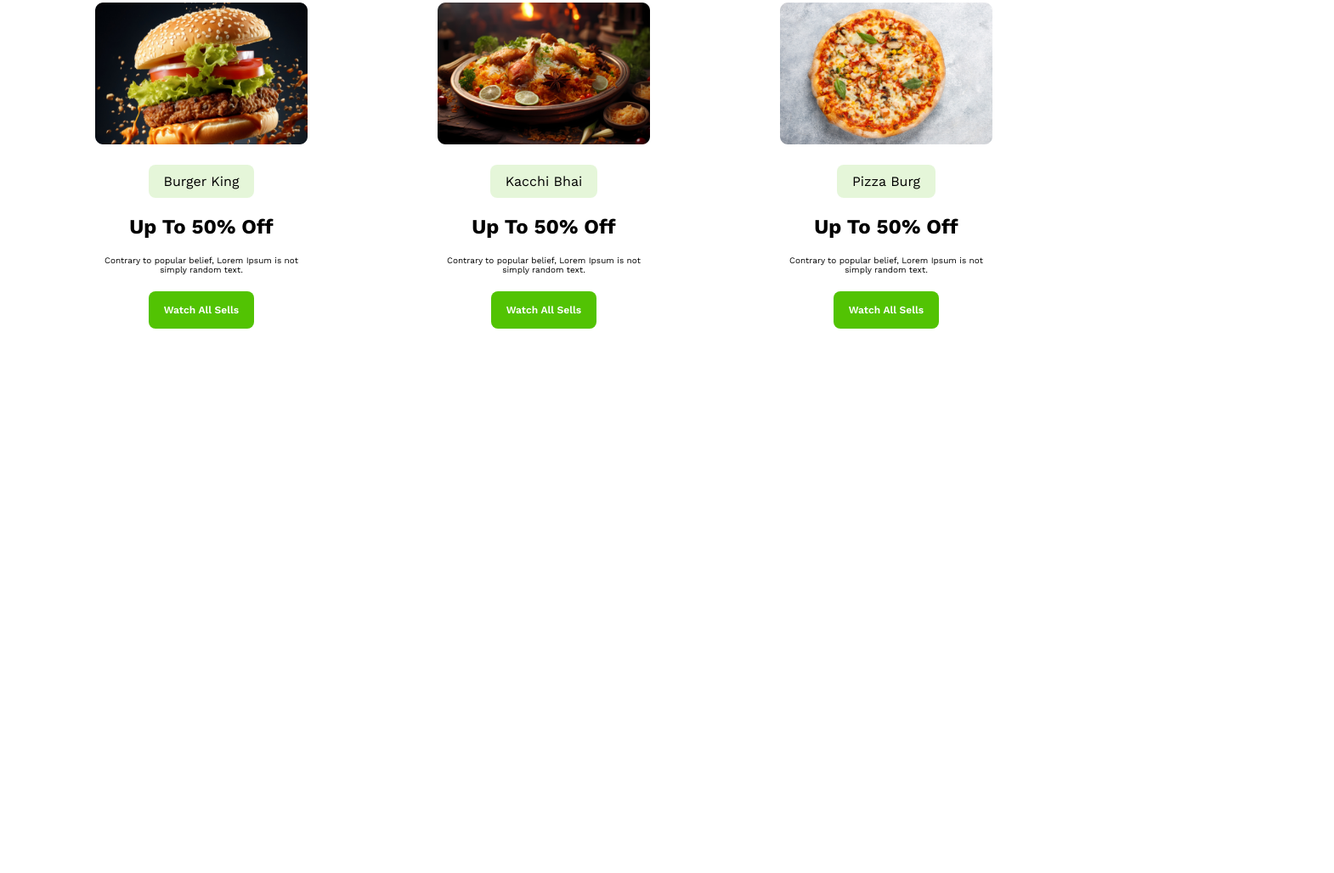
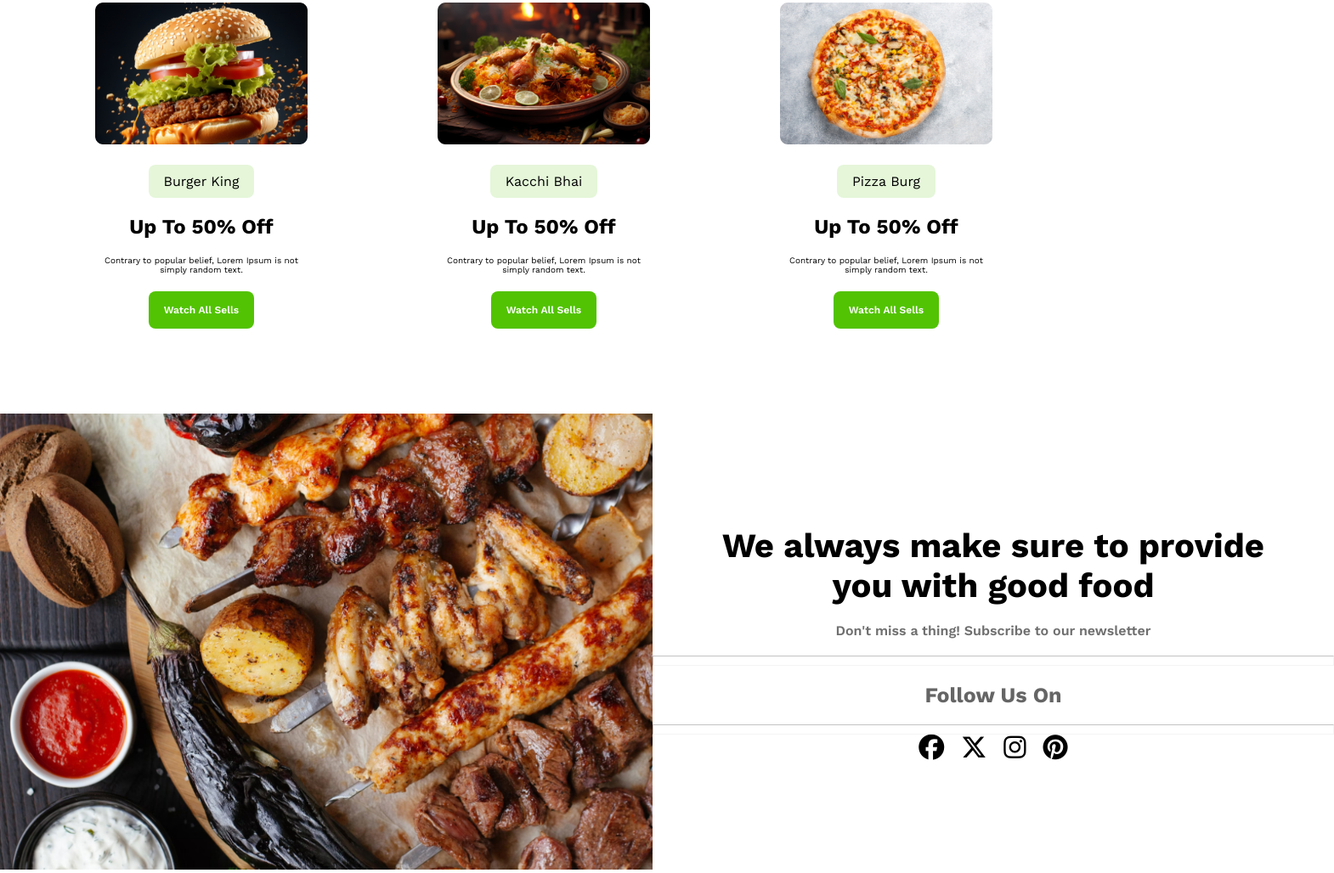
Before and after one commit to Ena224/food-restaurant-project, a plain HTML site: page index.html in a window 1280 px wide. Shown: the part 950-1978 px from the top of the page at 85% size, 1570 px wide, since content can reach past the window. Before the commit the page ends 1437 px from the top, so only its background shows below. Drawn offline with nearby package versions, Linux system fonts and the light colour scheme.

Commit message:
new html and css code added

```diff
--- a/index.html
+++ b/index.html
@@ -4,6 +4,10 @@
     <meta charset="UTF-8">
     <meta name="viewport" content="width=device-width, initial-scale=1.0">
     <title>we eat!</title>
+    <link rel="preconnect" href="https://fonts.googleapis.com">
+<link rel="preconnect" href="https://fonts.gstatic.com" crossorigin>
+<script src="https://kit.fontawesome.com/19fb4af331.js" crossorigin="anonymous"></script>
+<link href="https://fonts.googleapis.com/css2?family=Open+Sans:ital,wght@0,300..800;1,300..800&display=swap" rel="stylesheet">
     <link rel="stylesheet" href="style/style.css">
 </head>
 <body>
@@ -66,5 +70,32 @@
 
     </div>
 </section>
+
+<section id="social">
+    <div class="food">
+        <img class="image-box2" src="assets/foods.png" alt="aaa kichu dkha jay na !">
+    </div>
+
+    <div class="block2-social">
+        <h1 class="title">We always make sure to provide <br>you with good food</h1>
+
+        <p class="subtitle2">Don't miss a thing! Subscribe to our newsletter</p>
+
+    <hr>
+       <p class="subtitle3">Follow Us On</p>
+
+    <hr>
+
+    <div class="icons">
+    <i class="fa-brands fa-facebook"></i>
+    <i class="fa-brands fa-x-twitter"></i>
+    <i class="fa-brands fa-instagram"></i>
+    <i class="fa-brands fa-pinterest"></i>
+    </div>
+
+</div>
+</section>
+
+
 </body>
 </html>
--- a/style/style.css
+++ b/style/style.css
@@ -40,7 +40,8 @@
 text-align: center;
 border-radius: 8px;
 background: rgb(82, 195, 3);
-border: none;cursor: pointer;
+border: none;
+cursor: pointer;
 
 }
 #hero .hero-content .subtitle
@@ -150,3 +151,85 @@
     font-size: 10px;
     text-align: center;
 }
+/* #social .
+{
+     background-position: center;
+    display: flex;
+    justify-content: center;
+    align-items:center;
+    flex-direction: row;
+    text-align: center;
+    gap:30px;
+    width: 2000px;
+    margin: 100px auto;
+
+}
+ #social .food
+ {
+    height: 960;
+ } */
+  #social
+  {
+     display: flex;
+
+     align-items: center;
+     text-align: center;
+     text-wrap: wrap;
+     padding: 0px;
+     justify-content:space-between;
+   width:100%;
+   margin:0;
+
+  }
+  #social .image-box2
+  {
+    width:768px;
+    margin:0;
+  }
+  #social .block2-social
+  {
+
+    margin:0;
+  }
+ #social .title
+ {
+    font-size :40px;
+    font-weight: bolder;
+    font-family: Work Sans;
+ }
+ #social .subtitle2
+ {
+    font-family:Work Sans;
+    color:rgba(16, 16, 16, 100%);
+    font-size: 16px;
+    opacity:0.6;
+    padding:20px;
+    font-weight:600;
+
+
+
+ }
+#social .subtitle3
+{
+    font-family:Work Sans;
+    padding:20px;
+    font-size:25px;
+    font-weight: bold;
+    opacity:0.6;
+
+}
+hr{
+    margin:0;
+    width: 800px;
+    opacity:0.6;
+    padding-top:10px;
+}
+
+#social .icons
+{
+
+    display: flex;
+    gap: 20px;
+    justify-content: center;
+    font-size: 30px;
+}
```
